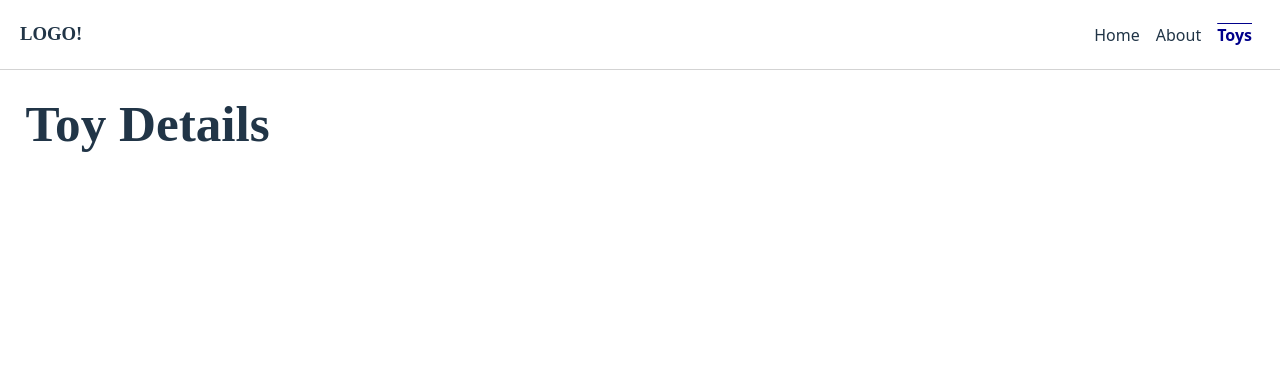
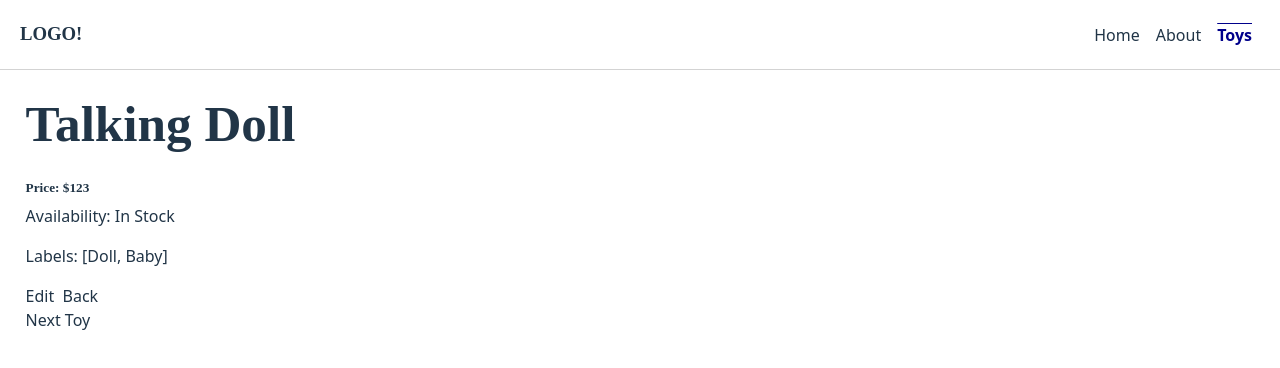
Before and after one commit to DIgidigidoom/mistertoy-frontend, a React (Vite) app: page /toy/t101 in a window 1280 px wide. Shown: the top 368 px of the page. Built offline with nearby package versions, Linux system fonts and the light colour scheme.

Commit message:
Add to details

```diff
--- a/src/cmps/ToyPreview.jsx
+++ b/src/cmps/ToyPreview.jsx
@@ -1,3 +1,5 @@
+import { Link } from "react-router-dom";
+
 export function ToyPreview({ toy }) {
 
     return (
@@ -7,8 +9,8 @@ export function ToyPreview({ toy }) {
             <p>Availability: <span>{toy.inStock ? 'In Stock' : 'Out of stock'} </span></p>
             <p>Labels: [{toy.labels.join(', ')}]</p>
 
-            {/* <Link to={`/car/edit/${car._id}`}>Edit</Link> &nbsp; | &nbsp;
-            <Link to={`/car/${car._id}`}>Details</Link> */}
+            <Link to={`/toy/edit/${toy._id}`}>Edit</Link> &nbsp; | &nbsp;
+            <Link to={`/toy/${toy._id}`}>Details</Link>
 
         </article>
     )
--- a/src/pages/ToyDetails.jsx
+++ b/src/pages/ToyDetails.jsx
@@ -1,7 +1,37 @@
+import { useEffect, useState } from "react"
+import { toyService } from "../services/toy.service.js"
+import { Link, useParams } from "react-router-dom"
+
+
+
 export function ToyDetails() {
+    const [toy, setToy] = useState(null)
+    const { toyId } = useParams()
 
+    useEffect(() => {
+        if (toyId) loadToy()
+    }, [toyId])
+
+    function loadToy() {
+        toyService.getById(toyId)
+            .then(toy => setToy(toy))
+            .catch(err => {
+                console.log('Had issues in toy details', err)
+                navigate('/toy')
+            })
+    }
+    if (!toy) return <div>Loading...</div>
     return (
-        <h1>Toy Details</h1>
+        <section className="toy-details">
+            <h1>{toy.name}</h1>
+            <h5>Price: ${toy.price}</h5>
+            <p>Availability: <span>{toy.inStock ? 'In Stock' : 'Out of stock'} </span></p>
+            <p>Labels: [{toy.labels.join(', ')}]</p>
+            <Link to={`/toy/edit/${toy._id}`}>Edit</Link> &nbsp;
+            <Link to={`/toy`}>Back</Link>
+            <p>
+                <Link to="/toy/nJ5L4">Next Toy</Link>
+            </p>
+        </section>
     )
-
 }
```
